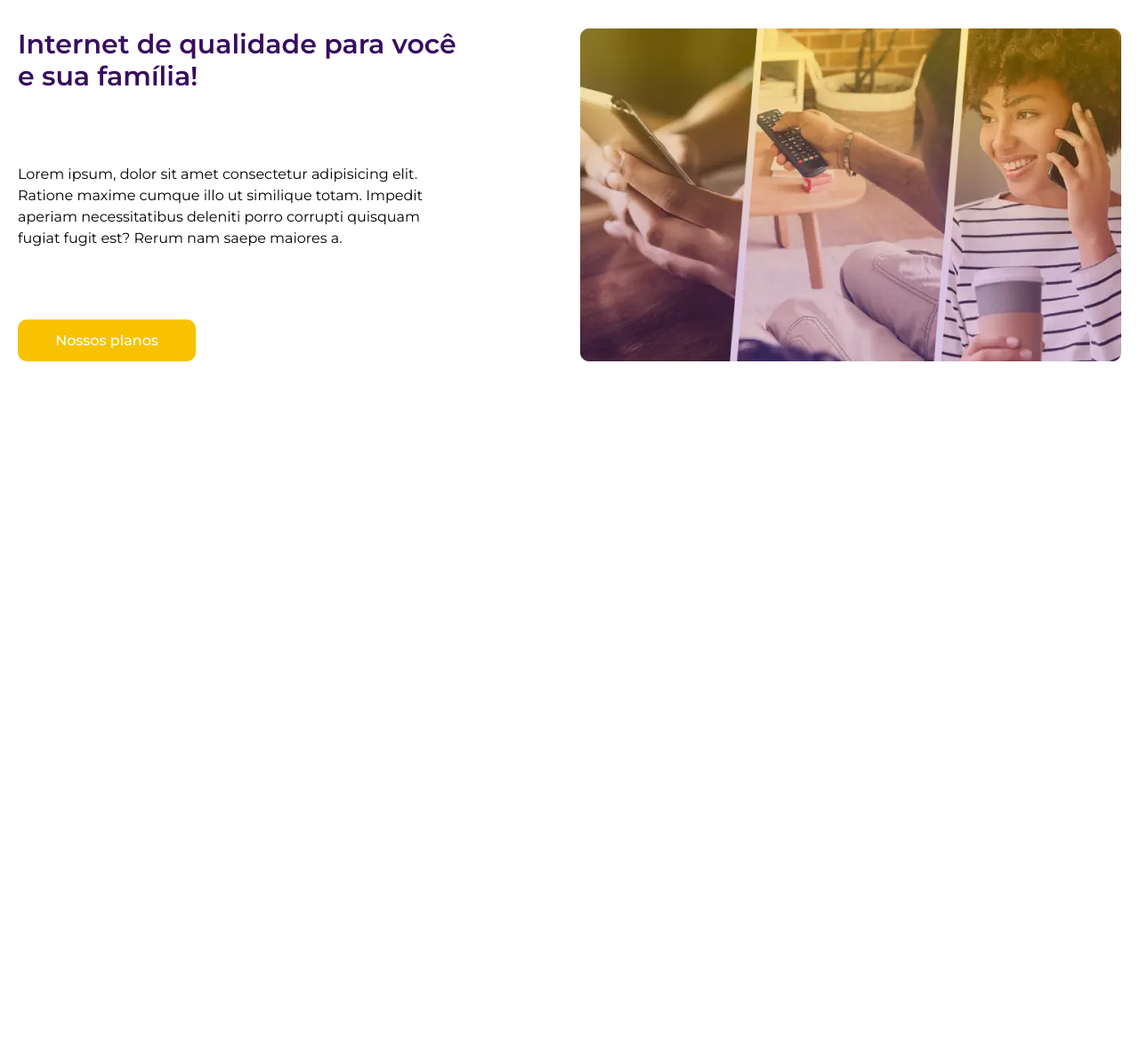
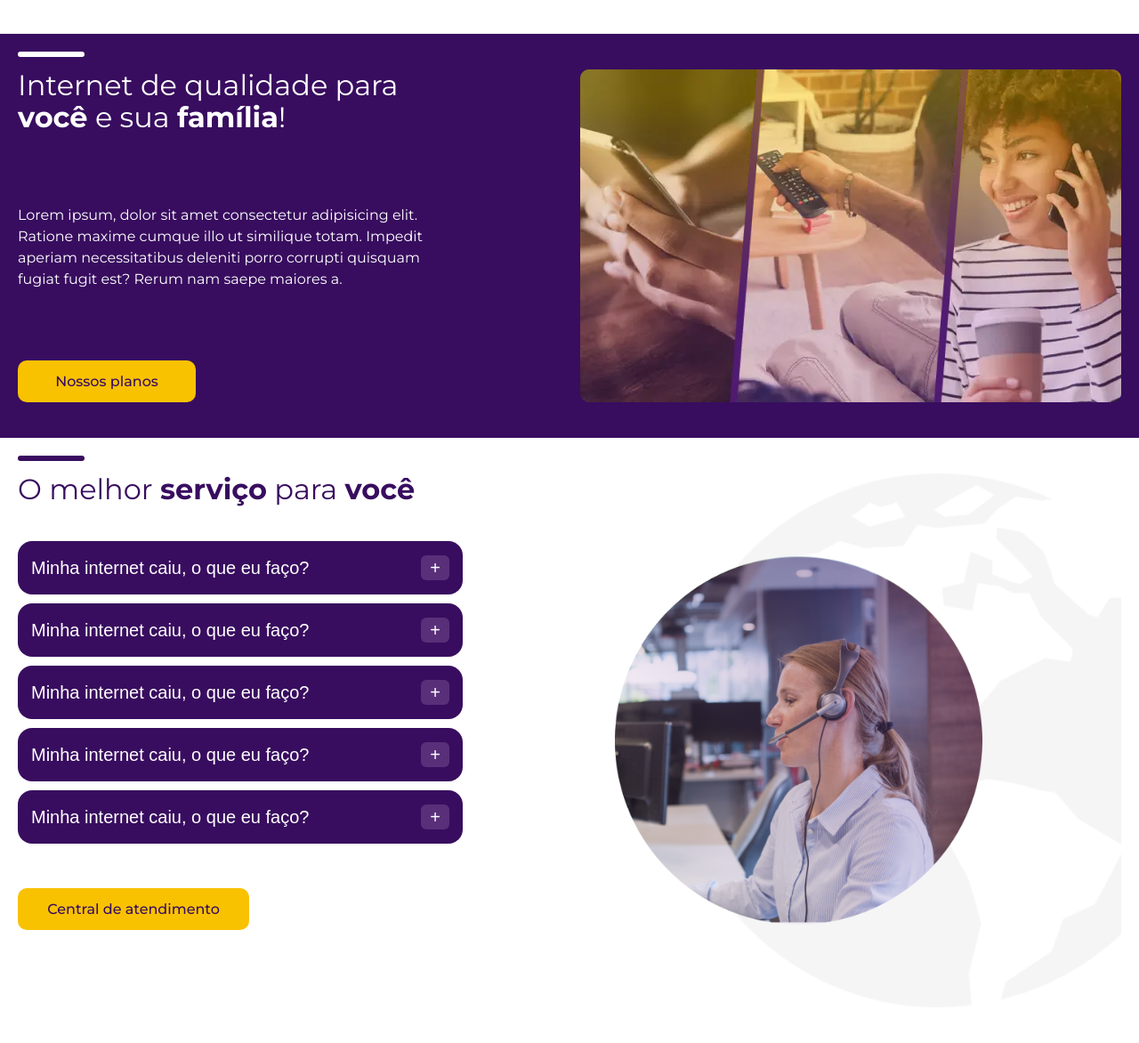
Before and after one commit to renancaldasdev/faynet, a plain HTML site: page index.html in a window 1280 px wide. Shown: the part 1494-2666 px from the top of the page at 89% size. Before the commit the page ends 1940 px from the top, so only its background shows below. Drawn offline with Linux system fonts and the light colour scheme.

Commit message:
section de faq

```diff
--- /dev/null
+++ b/assets/css/faq.css
@@ -0,0 +1,122 @@
+/* .the-best-service-for-you {
+  background-color: var(--faynet-purple-dark);
+} */
+
+.the-best-service-for-you-content {
+  display: flex;
+  justify-content: space-between;
+}
+
+.the-best-service-for-you-text {
+  width: 100%;
+  max-width: 50rem;
+  display: flex;
+  flex-direction: column;
+  /* justify-content: space-between; */
+}
+
+.the-best-service-for-you-text h2 {
+  font-size: 3.2rem;
+  line-height: 3.6rem;
+  color: var(--faynet-purple-dark);
+  font-weight: var(--font-weight-regular);
+  position: relative;
+  margin-bottom: 4rem;
+}
+
+.the-best-service-for-you-text h2::before {
+  content: "";
+  width: 7.5rem;
+  height: 0.6rem;
+  border-radius: 2rem;
+  background-color: var(--faynet-purple-dark);
+  position: absolute;
+  top: -20px;
+  left: 0;
+}
+
+.the-best-service-for-you-accordion {
+  width: 100%;
+  max-width: 600px;
+  margin: 0 auto;
+}
+
+.the-best-service-for-you-accordion-item {
+  border-radius: 4px;
+  margin: 10px 0;
+}
+
+.the-best-service-for-you-accordion-button {
+  display: flex;
+  align-items: center;
+  justify-content: space-between;
+  font-size: 2rem;
+  line-height: 3rem;
+  border-radius: 1.6rem;
+  width: 100%;
+  padding: 15px;
+  text-align: left;
+  background-color: var(--faynet-purple-dark);
+  color: var(--faynet-white);
+  border: none;
+  cursor: pointer;
+  outline: none;
+  transition: background-color 0.6s;
+}
+
+.the-best-service-for-you-accordion-button span::before {
+  content: "+";
+  background-color: var(--faynet-purple-light-opacity-20);
+  padding: 0.3rem 1rem;
+  border-radius: 0.6rem;
+}
+
+.the-best-service-for-you-accordion-button.open span::before {
+  content: "-";
+}
+
+.the-best-service-for-you-accordion-button.open {
+  background-color: var(--faynet-black);
+  color: var(--faynet-white);
+  border-radius: 1.6rem 1.6rem 0 0;
+}
+
+.the-best-service-for-you-accordion-content {
+  background-color: var(--faynet-white);
+  padding: 0 15px;
+  display: none;
+  overflow: hidden;
+  transition: max-height 0.3s ease;
+}
+
+.the-best-service-for-you-accordion-content p {
+  font-size: 1.6rem;
+  padding: 1rem 0;
+}
+
+.the-best-service-for-you-button a {
+  background-color: var(--faynet-yellow);
+  color: var(--faynet-purple-dark);
+  width: 26rem;
+  text-align: center;
+  padding: 1.4rem 3.2rem;
+  border-radius: 1rem;
+  font-size: 1.6rem;
+  font-weight: var(--font-weight-medium);
+  transition: 0.5s;
+  margin-top: 4rem;
+}
+
+.the-best-service-for-you-button a:hover {
+  background-color: var(--faynet-purple-dark);
+  color: var(--faynet-white);
+}
+
+.the-best-service-for-you-image {
+  background-image: url("/assets/images/images_all/callcenter.png");
+  background-size: contain;
+  background-repeat: no-repeat;
+  background-position: right;
+  width: 100%;
+  min-height: 60rem;
+}
--- a/assets/css/plans.css
+++ b/assets/css/plans.css
@@ -1,11 +1,13 @@
 .plan-perfect-for-you h2 {
   color: var(--faynet-purple-dark);
   font-size: 3.2rem;
-  line-height: 5rem;
+  line-height: 3.6rem;
   font-weight: var(--font-weight-regular);
   margin-bottom: 2rem;
   text-align: center;
   position: relative;
+  margin-top: 4rem;
+  margin-bottom: 4rem;
 }
 
 .plan-perfect-for-you h2::before {
@@ -15,13 +17,9 @@
   border-radius: 2rem;
   background-color: var(--faynet-purple-dark);
   position: absolute;
-  top: -6px;
+  top: -20px;
   left: 50%;
   transform: translateX(-50%);
-}
-
-.plan-perfect-for-you > span {
-  font-weight: var(--font-weight-bold);
 }
 
 .plans-perfect-for-you-cards {
--- a/assets/css/root.css
+++ b/assets/css/root.css
@@ -8,6 +8,7 @@
   --faynet-yellow-dark: rgb(231, 182, 4);
   --faynet-green-status-icon: #2aee32;
   --faynet-green-status-text: #88ff8d;
+  --faynet-black: #212121;
   --font-family-montserrat: "Montserrat", sans-serif;
   --font-weight-thin: 100;
   --font-weight-extralight: 200;
--- a/assets/css/styles.css
+++ b/assets/css/styles.css
@@ -3,3 +3,4 @@
 @import url("./highligthcard.css");
 @import url("./plans.css");
 @import url("./yourFamily.css");
+@import url("./faq.css");
--- a/assets/css/yourFamily.css
+++ b/assets/css/yourFamily.css
@@ -1,4 +1,8 @@
 .internet-your-family {
+  background-color: var(--faynet-purple-dark);
+}
+
+.internet-your-family-content {
   display: flex;
   justify-content: space-between;
   gap: 2rem;
@@ -12,25 +16,46 @@
   justify-content: space-between;
 }
 
-.internet-your-family-text h3 {
-  font-size: 3rem;
+.internet-your-family-text h2 {
+  font-size: 3.2rem;
   line-height: 3.6rem;
-  color: var(--faynet-purple-dark);
-  font-weight: var(--font-weight-semibold);
+  color: var(--faynet-white);
+  font-weight: var(--font-weight-regular);
+  position: relative;
+}
+
+.internet-your-family-text h2::before {
+  content: "";
+  width: 7.5rem;
+  height: 0.6rem;
+  border-radius: 2rem;
+  background-color: var(--faynet-white);
+  position: absolute;
+  top: -20px;
+  left: 0;
 }
 
 .internet-your-family-text p {
   font-size: 1.6rem;
   line-height: 2.4rem;
+  color: var(--faynet-white);
 }
 
 .internet-your-family-text a {
   background-color: var(--faynet-yellow);
+  color: var(--faynet-purple-dark);
   width: 20rem;
   text-align: center;
   padding: 1.4rem 3.2rem;
   border-radius: 1rem;
+  font-size: 1.6rem;
   font-weight: var(--font-weight-medium);
+  transition: 0.5s;
+}
+
+.internet-your-family-text a:hover {
+  background-color: var(--faynet-purple-dark);
+  color: var(--faynet-white);
 }
 
 .internet-your-family-img img {
--- /dev/null
+++ b/assets/js/script.js
@@ -0,0 +1,29 @@
+document.addEventListener("DOMContentLoaded", function () {
+  const buttons = document.querySelectorAll(
+    ".the-best-service-for-you-accordion-button"
+  );
+
+  buttons.forEach((button, index) => {
+    button.addEventListener("click", function () {
+      const content = this.nextElementSibling;
+
+      if (content.style.display === "block") {
+        content.style.display = "none";
+        button.classList.remove("open");
+      } else {
+        document
+          .querySelectorAll(".the-best-service-for-you-accordion-content")
+          .forEach((item) => {
+            item.style.display = "none";
+          });
+        document
+          .querySelectorAll(".the-best-service-for-you-accordion-button")
+          .forEach((btn) => {
+            btn.classList.remove("open");
+          });
+        content.style.display = "block";
+        button.classList.add("open");
+      }
+    });
+  });
+});
--- a/index.html
+++ b/index.html
@@ -91,7 +91,7 @@
     </section>
     <main>
       <section class="plan-perfect-for-you container">
-        <h2>O plano <span>perfeito</span> para <span>você!</span></h2>
+        <h2>O plano <strong>perfeito</strong> para <strong>você!</strong></h2>
         <div class="plans-perfect-for-you-cards">
           <div class="plans-perfect-for-you-card">
             <div class="plans-perfect-for-you-card-plan">
@@ -335,9 +335,13 @@
           </div>
         </div>
       </section>
-      <section class="internet-your-family container">
+      <section class="internet-your-family">
+        <div class="container internet-your-family-content">
           <div class="internet-your-family-text">
-          <h3>Internet de qualidade para você e sua família!</h3>
+            <h2>
+              Internet de qualidade para <strong>você</strong> e sua
+              <strong>família</strong>!
+            </h2>
             <p>
               Lorem ipsum, dolor sit amet consectetur adipisicing elit. Ratione
               maxime cumque illo ut similique totam. Impedit aperiam
@@ -352,7 +356,99 @@
               alt=""
             />
           </div>
+        </div>
+      </section>
+      <section class="the-best-service-for-you">
+        <div class="container the-best-service-for-you-content">
+          <div class="the-best-service-for-you-text">
+            <div>
+              <h2>
+                O melhor <strong>serviço</strong> para <strong>você</strong>
+              </h2>
+              <div class="the-best-service-for-you-accordion">
+                <div class="the-best-service-for-you-accordion-item">
+                  <button class="the-best-service-for-you-accordion-button">
+                    <p>Minha internet caiu, o que eu faço?</p>
+                    <span></span>
+                  </button>
+                  <div class="the-best-service-for-you-accordion-content">
+                    <p>
+                      Lorem ipsum dolor sit amet, consectetur adipiscing elit,
+                      sed do eiusmod tempor incididunt ut labore et dolore magna
+                      aliqua.
+                    </p>
+                  </div>
+                </div>
+              </div>
+              <div class="the-best-service-for-you-accordion">
+                <div class="the-best-service-for-you-accordion-item">
+                  <button class="the-best-service-for-you-accordion-button">
+                    <p>Minha internet caiu, o que eu faço?</p>
+                    <span></span>
+                  </button>
+                  <div class="the-best-service-for-you-accordion-content">
+                    <p>
+                      Lorem ipsum dolor sit amet, consectetur adipiscing elit,
+                      sed do eiusmod tempor incididunt ut labore et dolore magna
+                      aliqua.
+                    </p>
+                  </div>
+                </div>
+              </div>
+              <div class="the-best-service-for-you-accordion">
+                <div class="the-best-service-for-you-accordion-item">
+                  <button class="the-best-service-for-you-accordion-button">
+                    <p>Minha internet caiu, o que eu faço?</p>
+                    <span></span>
+                  </button>
+                  <div class="the-best-service-for-you-accordion-content">
+                    <p>
+                      Lorem ipsum dolor sit amet, consectetur adipiscing elit,
+                      sed do eiusmod tempor incididunt ut labore et dolore magna
+                      aliqua.
+                    </p>
+                  </div>
+                </div>
+              </div>
+              <div class="the-best-service-for-you-accordion">
+                <div class="the-best-service-for-you-accordion-item">
+                  <button class="the-best-service-for-you-accordion-button">
+                    <p>Minha internet caiu, o que eu faço?</p>
+                    <span></span>
+                  </button>
+                  <div class="the-best-service-for-you-accordion-content">
+                    <p>
+                      Lorem ipsum dolor sit amet, consectetur adipiscing elit,
+                      sed do eiusmod tempor incididunt ut labore et dolore magna
+                      aliqua.
+                    </p>
+                  </div>
+                </div>
+              </div>
+              <div class="the-best-service-for-you-accordion">
+                <div class="the-best-service-for-you-accordion-item">
+                  <button class="the-best-service-for-you-accordion-button">
+                    <p>Minha internet caiu, o que eu faço?</p>
+                    <span></span>
+                  </button>
+                  <div class="the-best-service-for-you-accordion-content">
+                    <p>
+                      Lorem ipsum dolor sit amet, consectetur adipiscing elit,
+                      sed do eiusmod tempor incididunt ut labore et dolore magna
+                      aliqua.
+                    </p>
+                  </div>
+                </div>
+              </div>
+            </div>
+            <div class="the-best-service-for-you-button">
+              <a href="#">Central de atendimento</a>
+            </div>
+          </div>
+          <div class="the-best-service-for-you-image"></div>
+        </div>
       </section>
     </main>
   </body>
+  <script type="module" src="/assets/js/script.js"></script>
 </html>
```
Also changed, not shown: assets/images/images_all/callcenter.png (added). Lines whose indentation alone changed are shown as unchanged.
